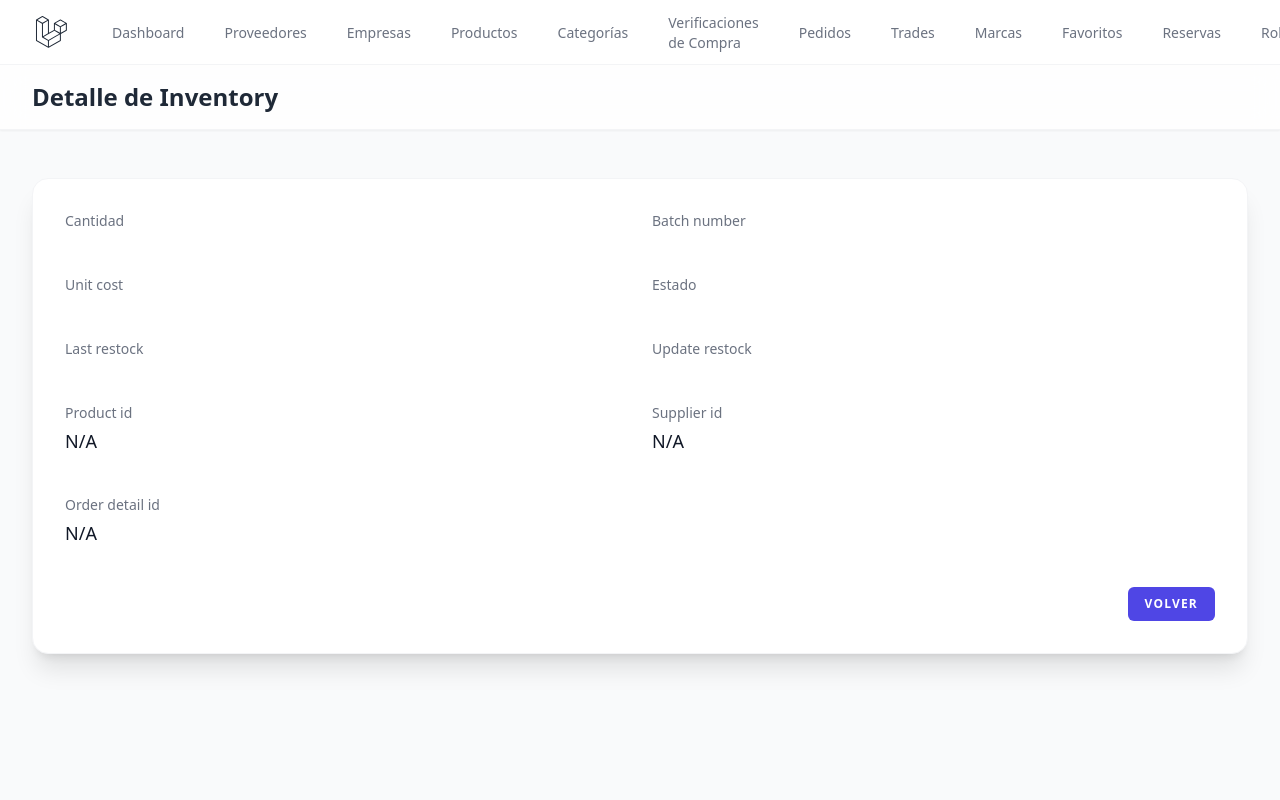
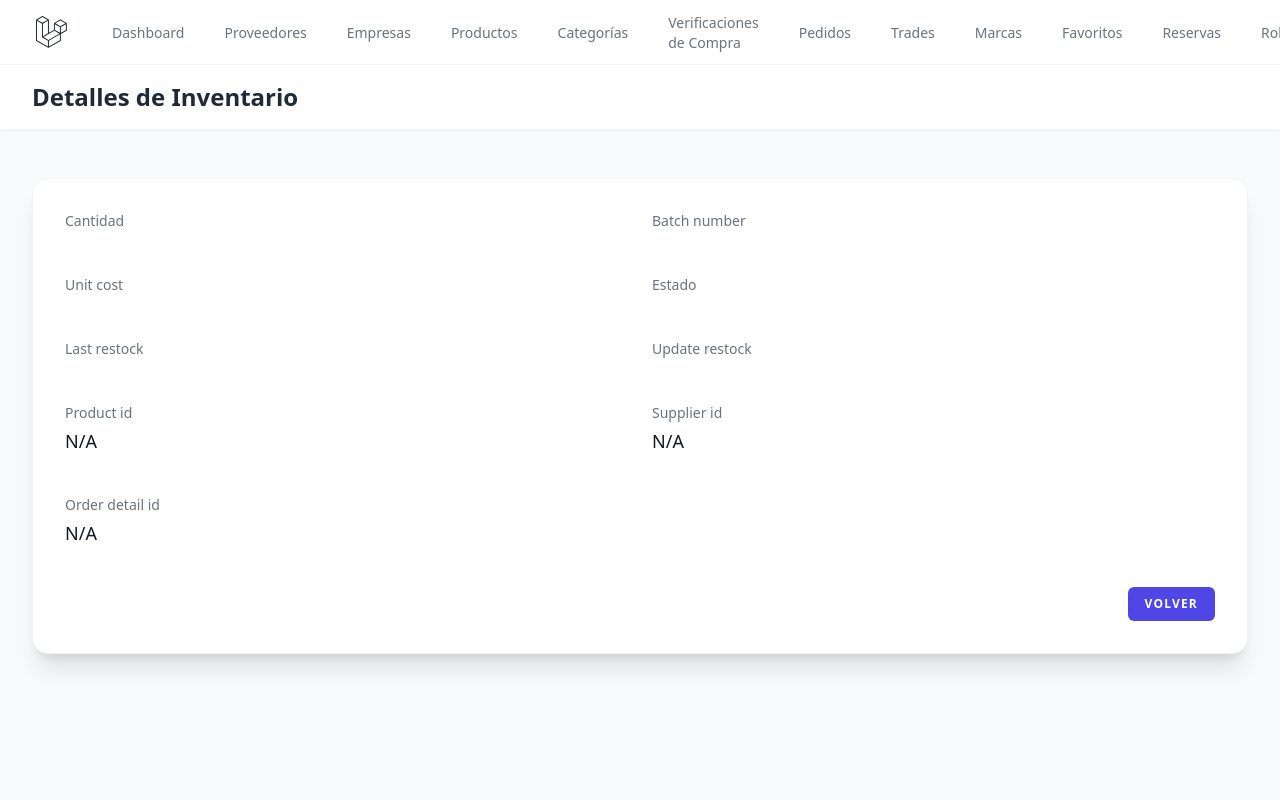
Before and after one commit to lencet-344/Flow-Tech, a Laravel app: template resources/views/inventories/show.blade.php in a window 1280 px wide; the page is wider, and only the part inside the window is pictured. Run offline with Laravel 12, Linux system fonts and the light colour scheme; the template is opened without the code that fills it, so the values that code supplies are empty; a user stored in the database is signed in; data comes from the database, SQL or seed files in the repository; style sheets or scripts are compiled from the project's sources; parts of the project's set-up code (start-up, migrations or seed data) failed here and were passed over; some libraries are stand-ins or nearby versions.

```diff
--- a/resources/views/inventories/show.blade.php
+++ b/resources/views/inventories/show.blade.php
@@ -1,7 +1,7 @@
 <x-app-layout>
     <x-slot name="header">
         <h2 class="font-semibold text-2xl text-gray-800 dark:text-gray-100">
-            Detalle de Inventory
+            Detalles de Inventario
         </h2>
     </x-slot>
 
```
